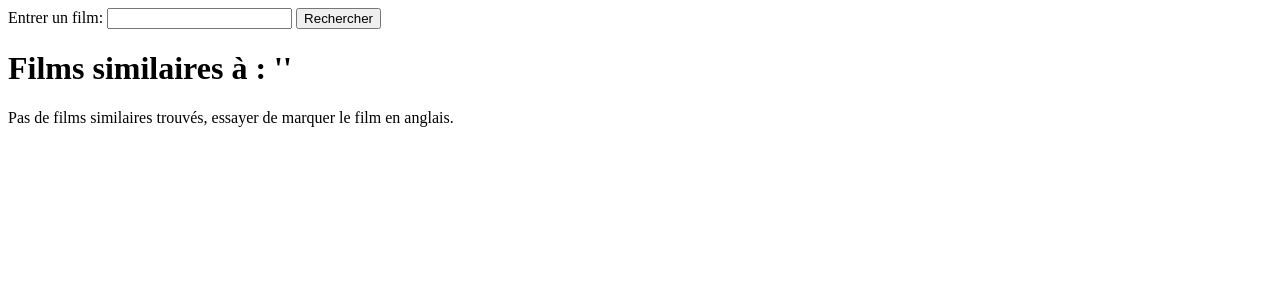
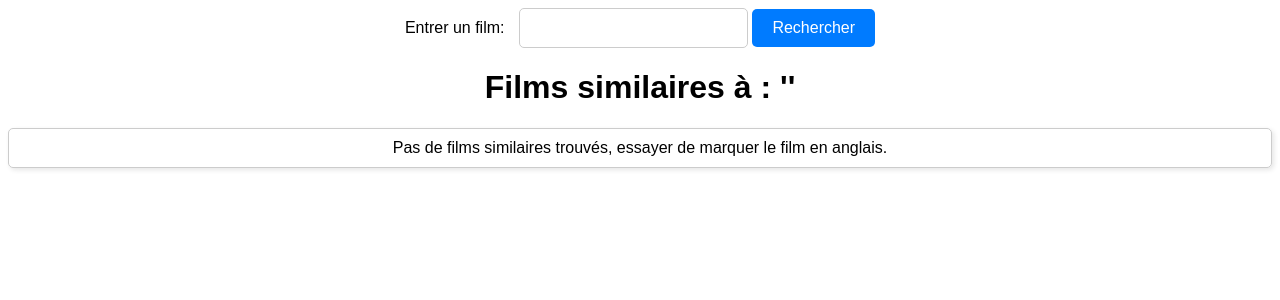
Before and after one commit to Lorenzo1208/Projet_Netfloox, a Django app: template Netfloox/app/templates/prediction.html in a window 1280 px wide. Shown: the top 300 px of the page. Run offline with Django 4.2, Linux system fonts and the light colour scheme; the template is opened without the code that fills it, so the values that code supplies are empty.

Commit message:
ajout design et % pour recommendation

```diff
--- a/Netfloox/Netfloox/urls.py
+++ b/Netfloox/Netfloox/urls.py
@@ -20,6 +20,6 @@ from app.views import home, analyse, prediction
 urlpatterns = [
     path("admin/", admin.site.urls),
     path("", home , name="home"),
-    path("analyse", analyse , name="analyse"),
+    path("analyses", analyse , name="analyse"),
     path("prediction", prediction , name="prediction"),
 ]
--- a/Netfloox/app/templates/analyse.html
+++ b/Netfloox/app/templates/analyses.html
@@ -2,10 +2,10 @@
 <html>
 <head>
     <meta charset="UTF-8">
-    <title>Analyse</title>
+    <title>Analyses</title>
 </head>
 <body>
-    <h1>Analyse</h1>
-    <p>Analyse</p>
+    <h1>Analyses</h1>
+    <p>Analyses</p>
 </body>
 </html>
--- a/Netfloox/app/templates/prediction.html
+++ b/Netfloox/app/templates/prediction.html
@@ -1,6 +1,68 @@
 <!DOCTYPE html>
 <html>
 <head>
+    <style>
+        /* Style pour le formulaire de recherche */
+form {
+  display: center;
+  align-items: center;
+}
+body {
+    font-family: 'Bebas Neue', sans-serif;
+    text-align: center;
+}
+label {
+  margin-right: 10px;
+}
+
+input[type="text"] {
+  padding: 10px;
+  font-size: 16px;
+  border: 1px solid #ccc;
+  border-radius: 5px;
+  outline: none;
+}
+
+button[type="submit"] {
+  background-color: #007bff;
+  color: #fff;
+  padding: 10px 20px;
+  border: none;
+  border-radius: 5px;
+  font-size: 16px;
+  cursor: pointer;
+}
+
+/* Style pour la liste des films similaires */
+ul {
+  list-style: none;
+  padding: 0;
+  margin: 0;
+}
+
+li {
+  padding: 10px;
+  margin-bottom: 10px;
+  border: 1px solid #ccc;
+  border-radius: 5px;
+  box-shadow: 2px 2px 5px rgba(0, 0, 0, 0.1);
+  font-size: 16px;
+}
+
+li:first-child {
+  font-weight: bold;
+}
+
+p {
+  padding: 10px;
+  margin-bottom: 10px;
+  border: 1px solid #ccc;
+  border-radius: 5px;
+  box-shadow: 2px 2px 5px rgba(0, 0, 0, 0.1);
+  font-size: 16px;
+}
+
+    </style>
 	<meta charset="utf-8">
 	<title>Similar Movies</title>
 </head>
@@ -16,7 +78,7 @@
 	{% if movies %}
 	<ul>
 	{% for movie in movies %}
-			<li>{{ movie.0 }} ({{ movie.1 }})</li>
+		<li>{{ movie.0 }} ({{ movie.1 }}%)</li>
 	{% endfor %}
 	</ul>
 {% else %}
--- a/Netfloox/app/views.py
+++ b/Netfloox/app/views.py
@@ -34,11 +34,14 @@ def get_similar_movies(movie_title, data, cv, count_matrix, svd, n_similar=5):
         movies = []
         for i in indices:
             movie = data.iloc[i]['originalTitle']
-            movies.append((movie, row[i]))
+            similarity = round(row[i] * 100, 2)
+            movies.append((movie, similarity))
+            print(f"{movie} ({similarity}%)")
     else:
         movies = [(f"Aucun film trouvé avec le titre '{movie_title}'.", 0)]
 
     return movies
+
 
 def prediction(request):
     data = load_data('https://raw.githubusercontent.com/Lorenzo1208/Projet_Netfloox/main/cosine_features_no_date.csv')
```
Also changed, not shown: Netfloox/app/templates/home.html (+5 -4 lines). Lines whose indentation alone changed are shown as unchanged.
